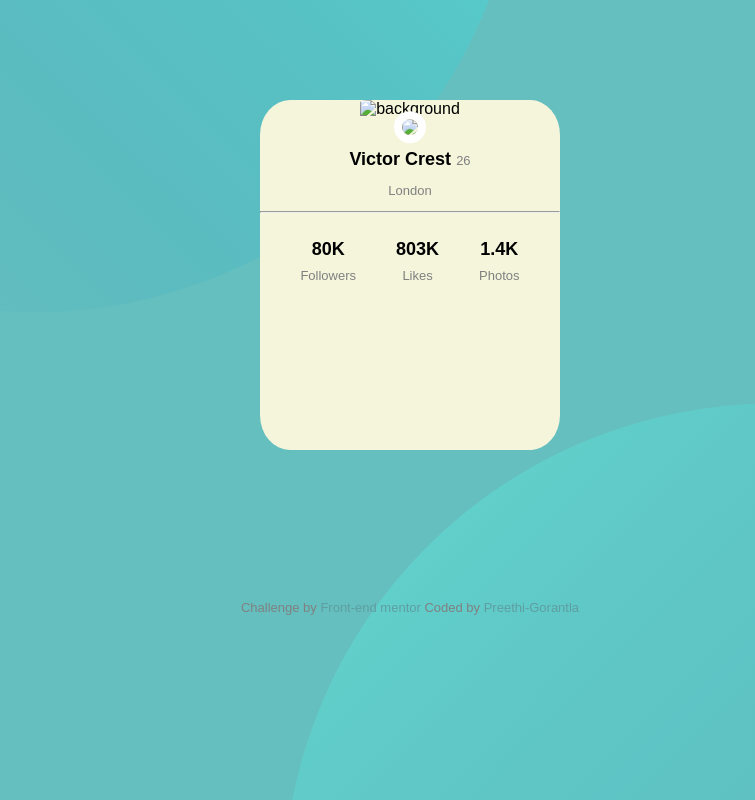
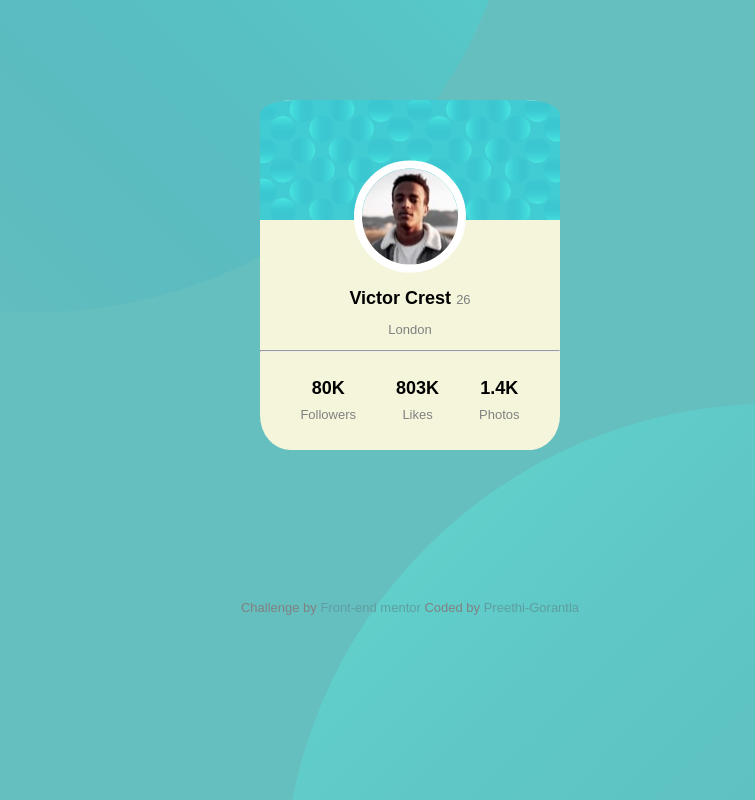
Before and after one commit to Preethi-Gorantla/Profile-Card, a plain HTML site: page index.html in a window 1280 px wide. Shown: the whole page, without its empty margins (230-985 px from the left). Drawn offline with Linux system fonts and the light colour scheme; files whose address does not match are found by name.

Commit message:
Update index.html

```diff
--- a/index.html
+++ b/index.html
@@ -3,14 +3,14 @@
     <meta charset="utf=8">
     <title>Profile Card</title>
     <link rel="stylesheet" href="style.css">
-    <link rel="icon" href="profile-card-component-main/images/favicon-32x32.png">
+    <link rel="icon" href="favicon-32x32.png">
 </head>
 <body>
     <div class="box">
     <div >
-            <img class="card" src="profile-card-component-main/images/bg-pattern-card.svg" alt="background">
+            <img class="card" src="bg-pattern-card.svg" alt="background">
         </div>
-            <img class="pic" src="/webdevlopment/Practice/profile-card-component-main/images/image-victor.jpg">
+            <img class="pic" src="image-victor.jpg">
        <p> <b class="name">Victor Crest  </b><span>26</span></p>
         <p>London</p>
         <hr>
```
